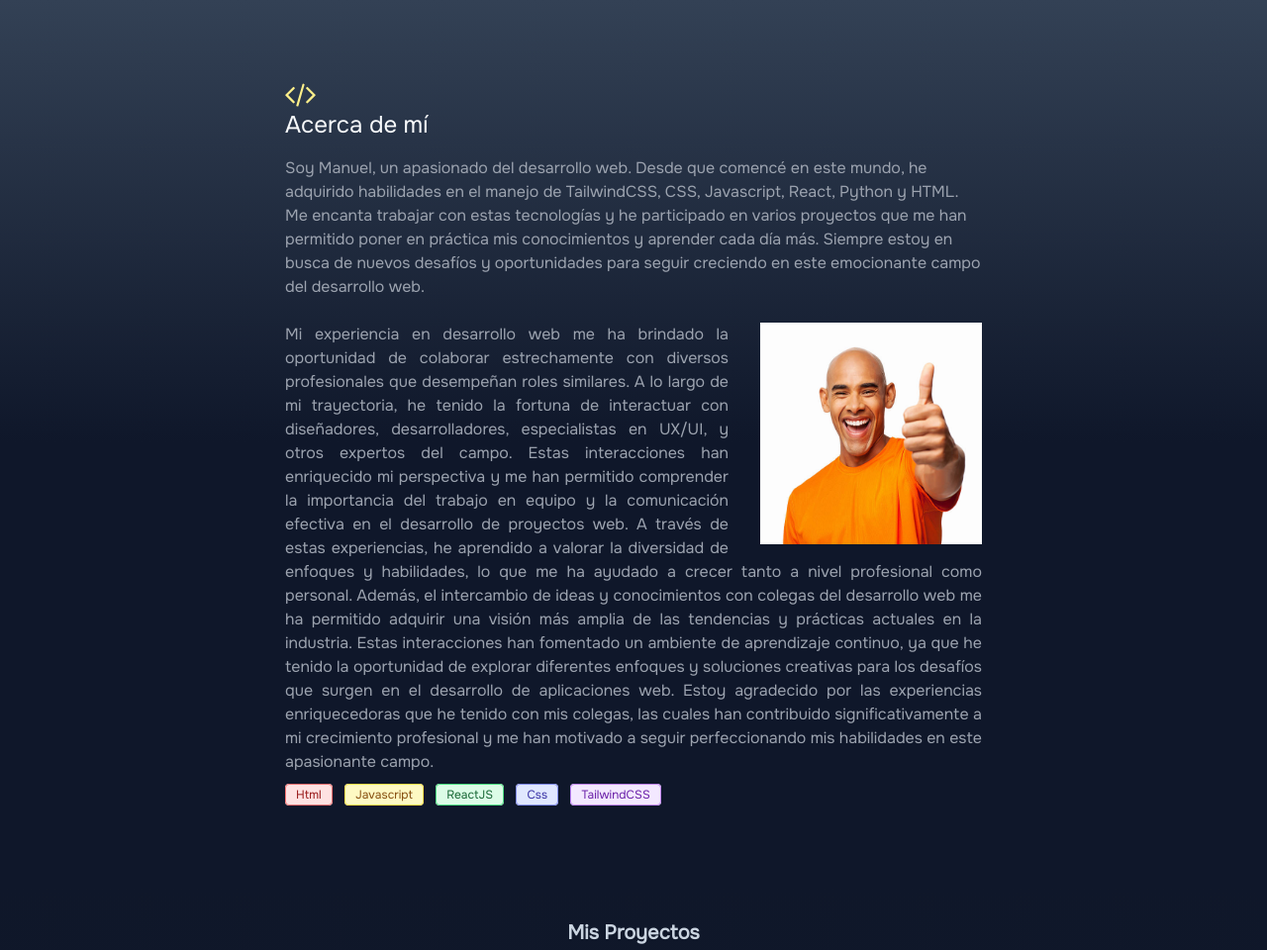
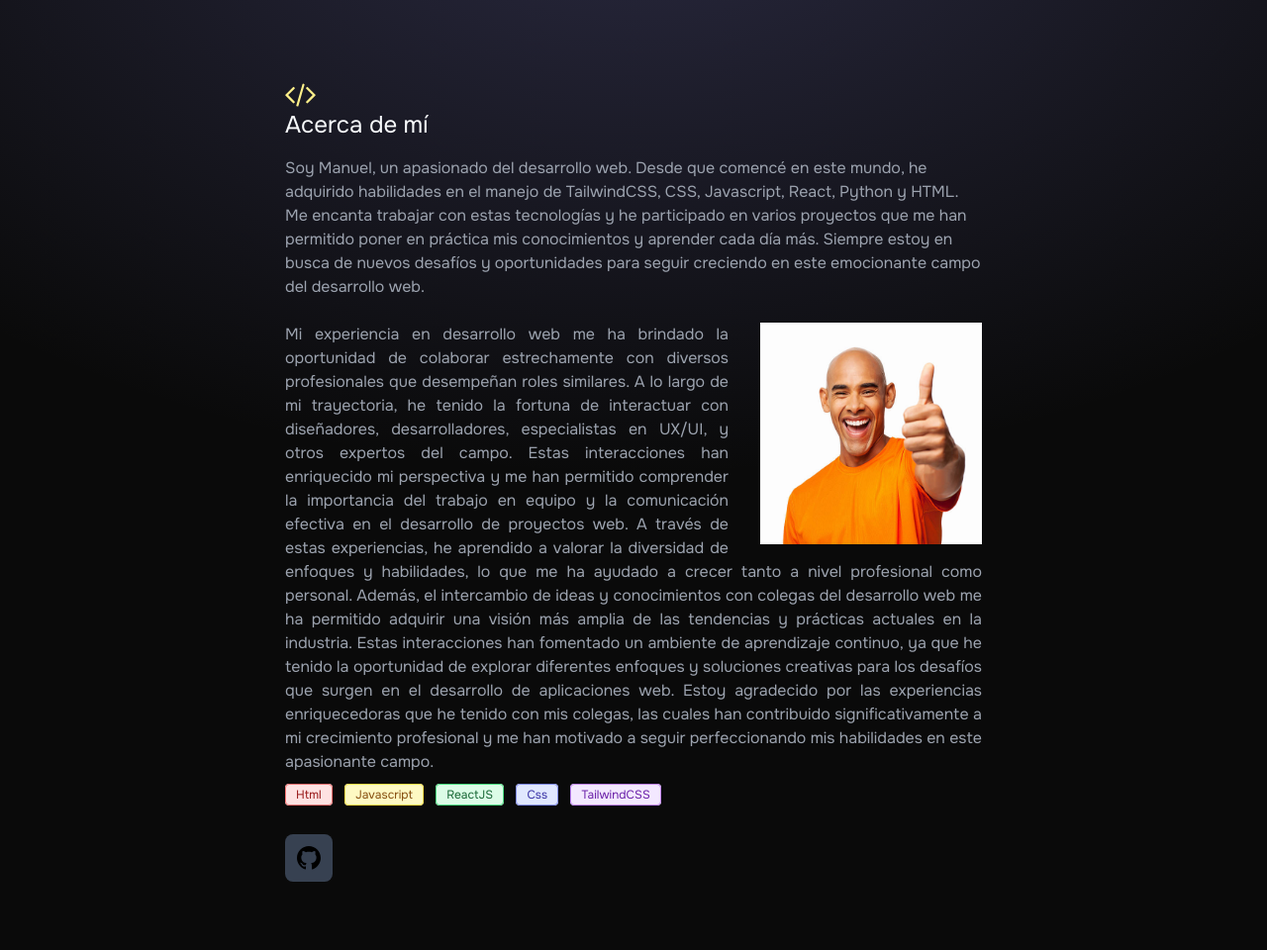
Before and after one commit to MankX58/Portfolio-v1, a website: page src/index.html in a window 1280 px wide. Shown: the top 960 px of the page at 99% size. Drawn offline with Linux system fonts and the light colour scheme.

Commit message:
Fix some minnor erros and add github link to the description

```diff
--- a/src/index.html
+++ b/src/index.html
@@ -6,10 +6,13 @@
     <link rel="stylesheet" href="./css/style.css" />
     <title>TailwindCSS #1</title>
   </head>
-  <body class="bg-gray-700 no-scrollbar font-Onest">
+  <body class="bg-neutral-950 no-scrollbar font-Onest">
     <style>
       @import url("https://fonts.googleapis.com/css2?family=Noto+Sans&family=Onest&display=swap");
     </style>
+    <div
+      class="absolute top-0 z-[-2] h-screen w-screen bg-neutral-950 bg-[radial-gradient(ellipse_80%_80%_at_50%_-20%,rgba(120,119,198,0.3),rgba(255,255,255,0))]"
+    ></div>
     <!-- hola -->
 
     <!-- <header
@@ -34,9 +37,7 @@
       <h1 class="text-black text-4xl font-bold text-center z-10">Hola Mundo</h1>
     </header> -->
 
-    <article
-      class="w-full relative h-auto bg-gradient-to-b from-slate-700 via-slate-900 to-slate-900 xl:px-[18rem] py-[5rem] px-[5rem]"
-    >
+    <article class="w-full relative h-auto xl:px-[18rem] py-[5rem] px-[5rem]">
       <?xml version="1.0" ?><svg
         height="30"
         viewBox="0 0 1792 1792"
@@ -85,6 +86,7 @@
         significativamente a mi crecimiento profesional y me han motivado a
         seguir perfeccionando mis habilidades en este apasionante campo.
       </p>
+      <div class="mb-[.3rem]">
         <span
           class="bg-red-100 text-red-800 text-xs font-medium me-2 px-2.5 py-0.5 rounded dark:bg-gray-700 dark:text-red-400 border border-red-400"
           >Html</span
@@ -106,8 +108,26 @@
           class="bg-purple-100 text-purple-800 text-xs font-medium me-2 px-2.5 py-0.5 rounded dark:bg-gray-700 dark:text-purple-400 border border-purple-400"
           >TailwindCSS</span
         >
+      </div>
+      <br />
+      <a href="https://www.github.com/MankX58" target="_blank">
+        <button
+          type="button"
+          class="relative inline-flex items-center p-3 text-sm font-medium text-center text-white bg-gray-700 rounded-lg hover:bg-gray-800 focus:ring-4 focus:outline-none focus:ring-blue-300 dark:bg-gray-600 dark:hover:bg-gray-700 dark:focus:ring-blue-800"
+        >
+          <svg
+            xmlns="http://www.w3.org/2000/svg"
+            width="24"
+            height="24"
+            viewBox="0 0 24 24"
+          >
+            <path
+              d="M12 0c-6.626 0-12 5.373-12 12 0 5.302 3.438 9.8 8.207 11.387.599.111.793-.261.793-.577v-2.234c-3.338.726-4.033-1.416-4.033-1.416-.546-1.387-1.333-1.756-1.333-1.756-1.089-.745.083-.729.083-.729 1.205.084 1.839 1.237 1.839 1.237 1.07 1.834 2.807 1.304 3.492.997.107-.775.418-1.305.762-1.604-2.665-.305-5.467-1.334-5.467-5.931 0-1.311.469-2.381 1.236-3.221-.124-.303-.535-1.524.117-3.176 0 0 1.008-.322 3.301 1.23.957-.266 1.983-.399 3.003-.404 1.02.005 2.047.138 3.006.404 2.291-1.552 3.297-1.23 3.297-1.23.653 1.653.242 2.874.118 3.176.77.84 1.235 1.911 1.235 3.221 0 4.609-2.807 5.624-5.479 5.921.43.372.823 1.102.823 2.222v3.293c0 .319.192.694.801.576 4.765-1.589 8.199-6.086 8.199-11.386 0-6.627-5.373-12-12-12z"
+            />
+          </svg></button
+      ></a>
     </article>
-    <section class="bg-gradient-to-b from-slate-900 via-gray-900 to-gray-900">
+    <section class="bg-neutral-950">
       <div class="flex text-center items-center justify-center">
         <h1
           class="text-slate-300 text-center font-bold relative text-xl top-[2.2rem]"
```
Also changed, not shown: src/css/style.css. Lines whose indentation alone changed are shown as unchanged.
